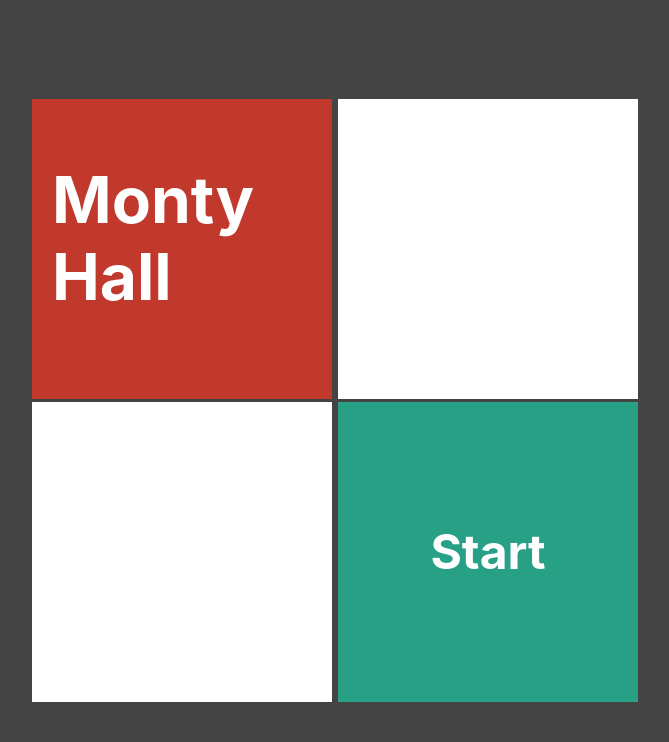
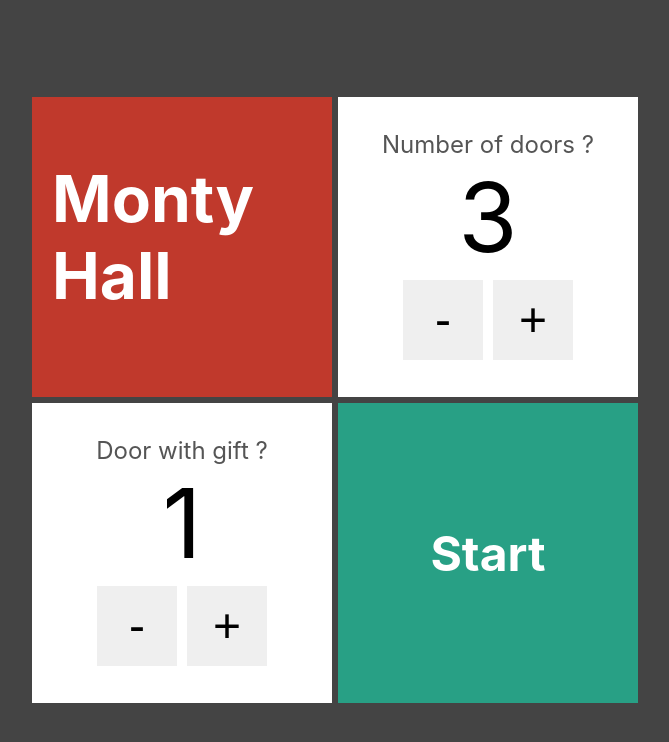
Before and after one commit to eduardoel/doors, a Next.js app: page / in a window 1280 px wide. Shown: the top 742 px of the page, without its empty margins (305-974 px from the left). Built offline with nearby package versions, Linux system fonts and the light colour scheme.

Commit message:
Completed form

```diff
--- /dev/null
+++ b/src/components/NumberInput.tsx
@@ -0,0 +1,23 @@
+import styles from "../styles/NumberInput.module.css"
+
+interface NumberInputProps {
+    text: string
+    value: number
+    onChange: (newValue: number) => void
+}
+
+export default function NumberInput(props: NumberInputProps) {
+    const dec = () => props.onChange(props.value - 1)
+    const inc = () => props.onChange(props.value + 1)
+
+    return (
+        <div className={styles.numberInput}>
+            <span className={styles.text}>{props.text}</span>
+            <span className={styles.value}>{props.value}</span>
+            <div className={styles.button}>
+                <button className={styles.btn} onClick={dec}>-</button>
+                <button className={styles.btn} onClick={inc}>+</button>
+            </div>
+        </div>
+    )
+}
--- a/src/pages/index.jsx
+++ /dev/null
@@ -1,24 +0,0 @@
-import styles from "../styles/Form.module.css"
-import Card from "../components/Card";
-import Link from "next/link"
-
-export default function Form() {
-  return (
-    <div className={styles.form}>
-      <div>
-        <Card bgcolor="#c0392c">
-          <h1>Monty Hall</h1>
-        </Card>
-        <Card></Card>
-      </div>
-      <div>
-        <Card></Card>
-        <Card bgcolor="#28a085">
-          <Link href={`/game/4/2`}>
-            <h2 className={styles.link}>Start</h2>
-          </Link>
-        </Card>
-      </div>
-    </div>
-  )
-}
--- /dev/null
+++ b/src/pages/index.tsx
@@ -0,0 +1,35 @@
+import styles from "../styles/Form.module.css"
+import Card from "../components/Card";
+import Link from "next/link"
+import NumberInput from "../components/NumberInput"
+import { useState } from "react";
+
+export default function Form() {
+  const[quantityDoors, setQuantityDoors] = useState(3)
+  const[withGift, setWithGift] = useState(1)
+
+  return (
+    <div className={styles.form}>
+      <div>
+        <Card bgcolor="#c0392c">
+          <h1>Monty Hall</h1>
+        </Card>
+        <Card>
+          <NumberInput text="Number of doors ?"
+            value={quantityDoors} onChange={newQuantity => setQuantityDoors(newQuantity)} />
+        </Card>
+      </div>
+      <div>
+        <Card>
+        <NumberInput text="Door with gift ?"
+            value={withGift} onChange={newDoorWithGift => setWithGift(newDoorWithGift)} />
+        </Card>
+        <Card bgcolor="#28a085">
+          <Link href={`/game/${quantityDoors}/${withGift}`}>
+            <h2 className={styles.link}>Start</h2>
+          </Link>
+        </Card>
+      </div>
+    </div>
+  )
+}
--- a/src/styles/Form.module.css
+++ b/src/styles/Form.module.css
@@ -1,8 +1,13 @@
 .form {
     display: flex;
+    flex-direction: column;
     justify-content: center;
     align-items: center;
     height: 100vh;
+}
+
+.form > div {
+    display: flex;
 }
 
 .link {
@@ -11,4 +16,5 @@
     align-items: center;
     flex: 1;
     margin: 0;
+    cursor: pointer;
 }
--- /dev/null
+++ b/src/styles/NumberInput.module.css
@@ -0,0 +1,32 @@
+.numberInput {
+    display: flex;
+    flex: 1;
+    flex-direction: column;
+    align-items: center;
+    justify-content: center;
+    color: #000;
+}
+
+.text {
+    color: #555;
+    font-size: 1.5rem;
+}
+
+.value {
+    font-size: 6rem;
+}
+
+.button {
+    display: flex;
+}
+
+.btn {
+    display: flex;
+    justify-content: center;
+    align-items: center;
+    font-size: 3rem;
+    height: 80px;
+    width: 80px;
+    margin: 5px;
+    border: none;
+}
```
Also changed, not shown: src/components/Gift.tsx (renamed from src/components/Gift.jsx).
